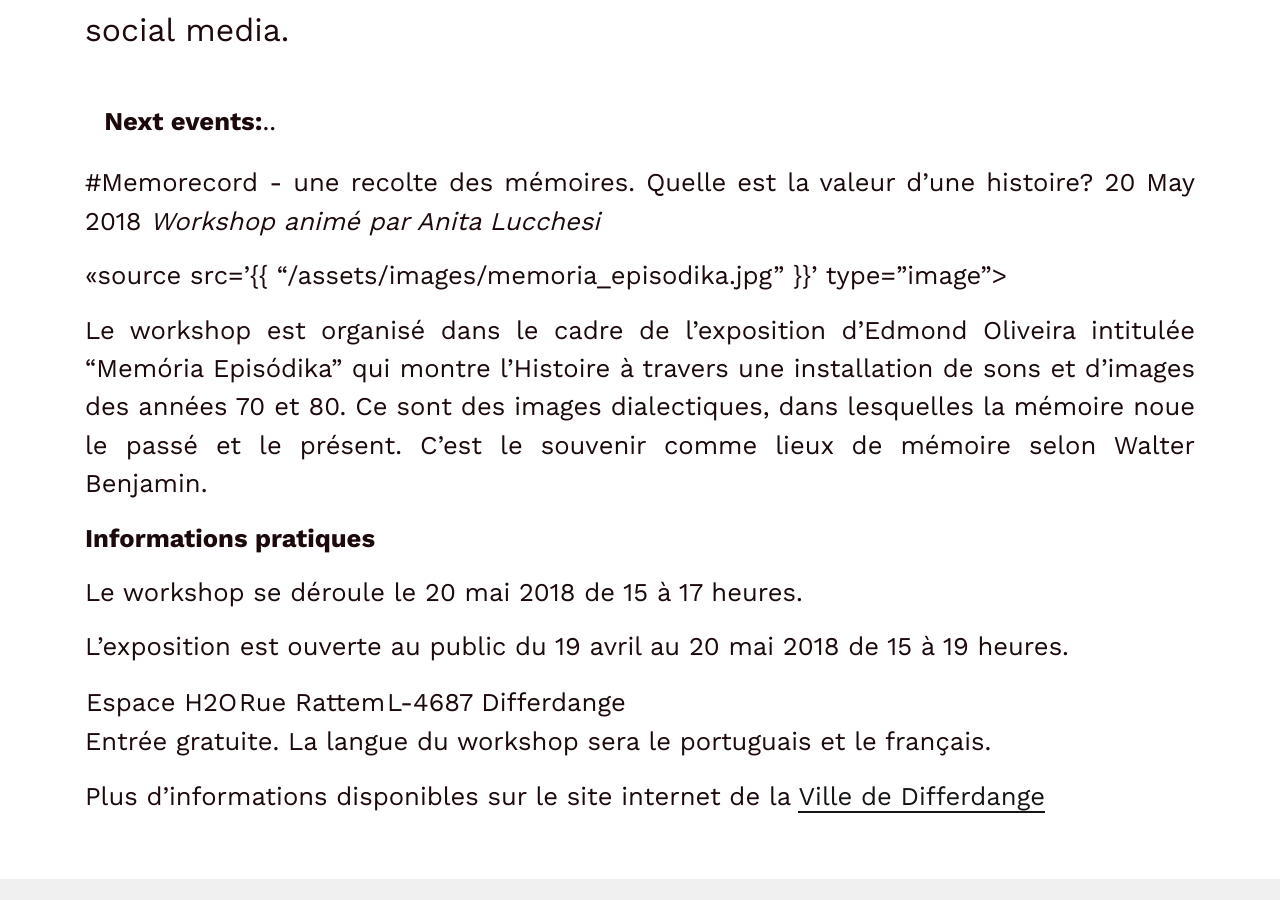
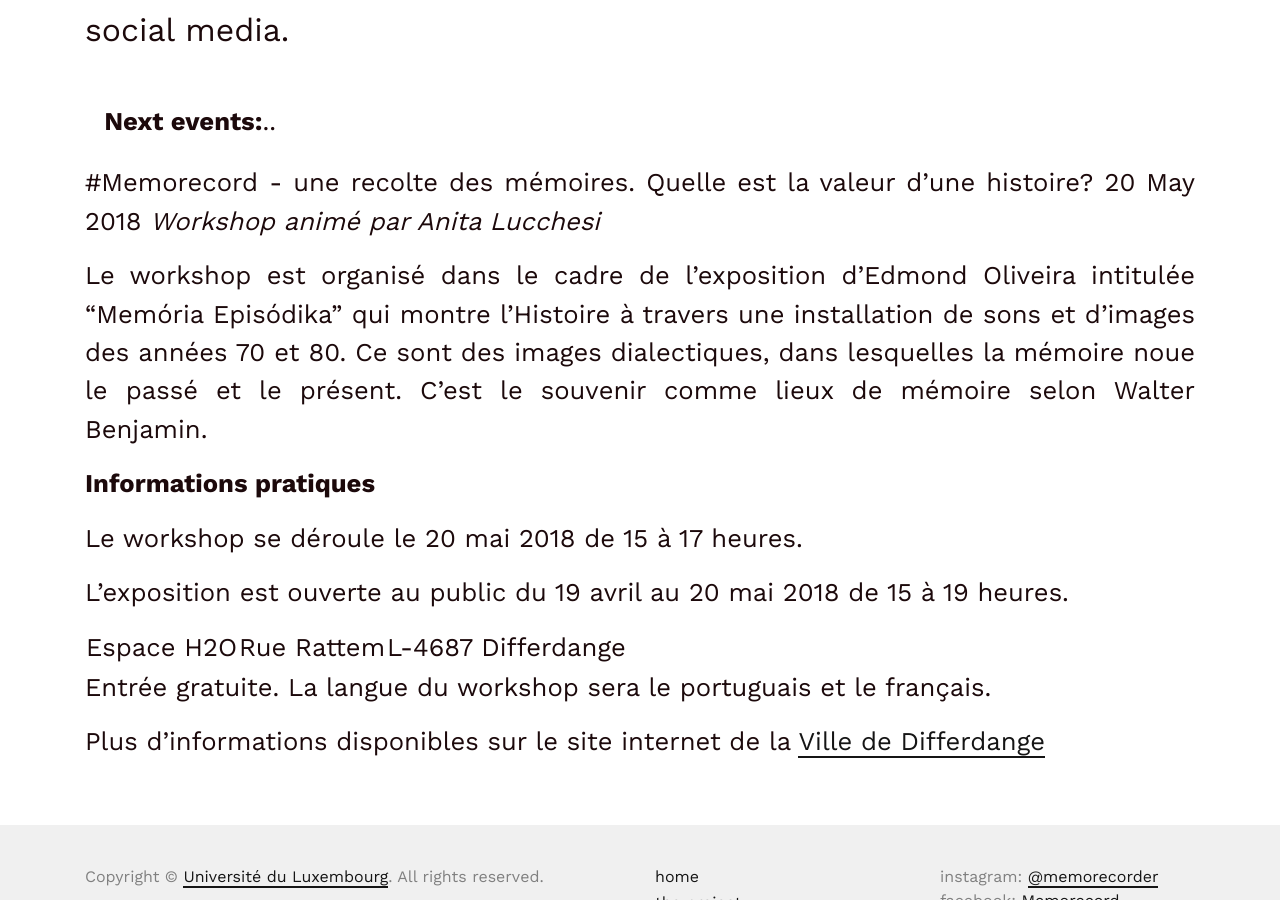
Before and after one commit to C2DH/memorecord, a Jekyll site: the page built from pages/collection-days.md, in a window 1280 px wide and 900 px high, scrolled down 610 px. Built offline with Jekyll 4.4.1, drawn with Linux system fonts in a browser that asks for light colours.

Commit message:
img collection

```diff
--- a/pages/collection-days.md
+++ b/pages/collection-days.md
@@ -16,7 +16,7 @@ The events will be announced on this page, as well as on the project’s social
 #Memorecord - une recolte des mémoires. Quelle est la valeur d'une histoire? 20 May 2018
 *Workshop animé par Anita Lucchesi*
 
-<<source src='{{ "/assets/images/memoria_episodika.jpg" }}' type="image">
+<source src='{{ "/assets/images/memoria_episodika.jpg" }}' type="image">
 
 Le workshop est organisé dans le cadre de l'exposition d'Edmond Oliveira intitulée "Memória Episódika" qui montre l’Histoire à travers une installation de sons et d’images des années 70 et 80. Ce sont des images dialectiques, dans lesquelles la mémoire noue le passé et le présent. C’est le souvenir comme lieux de mémoire selon Walter Benjamin.
 
```
